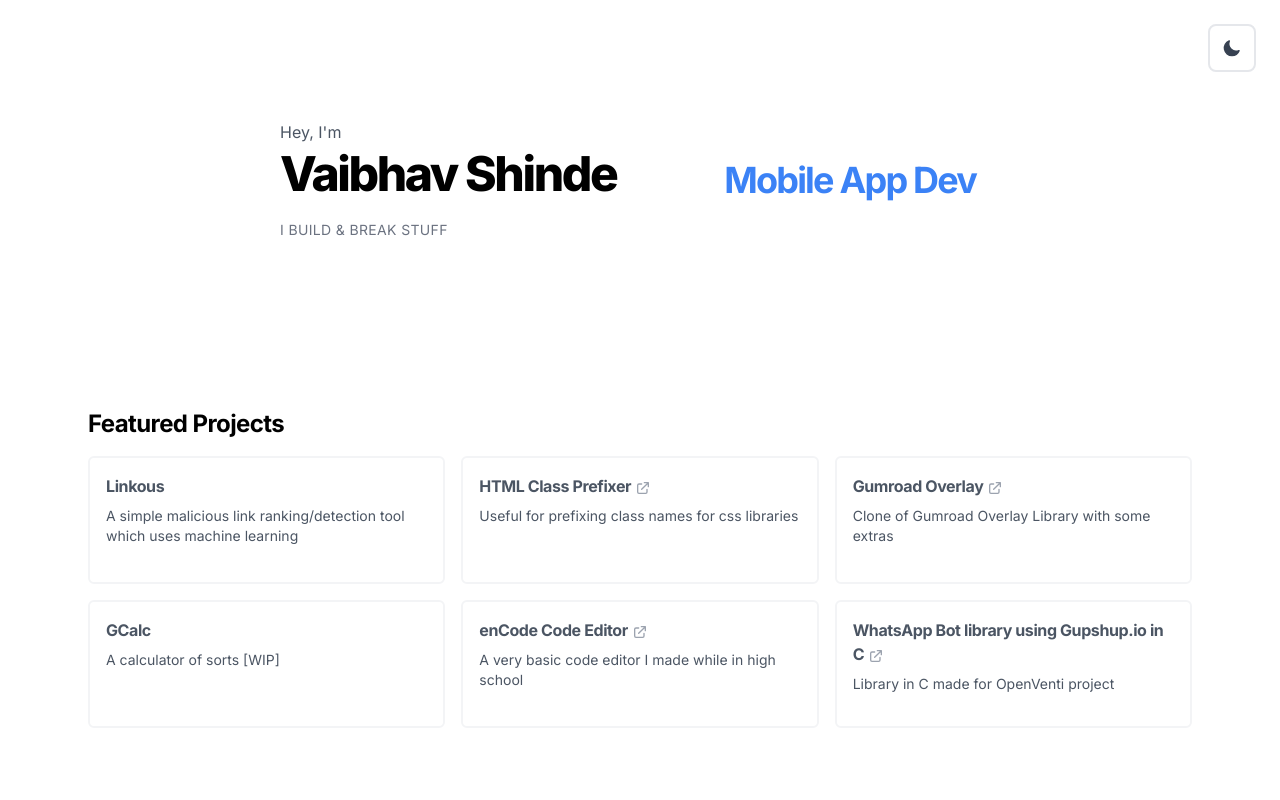
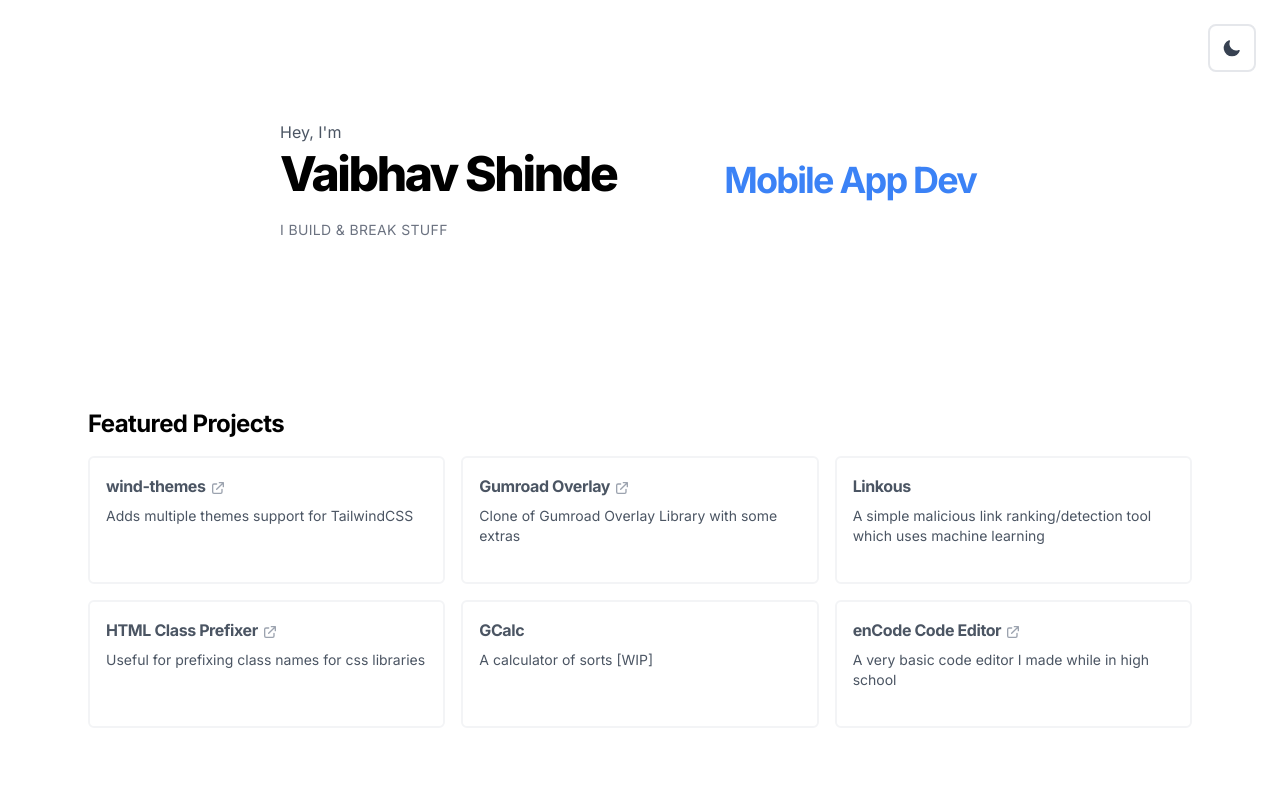
Before and after one commit to VaibKS/vaibhavshinde.com, a Next.js app: page / in a window 1280 px wide. Shown: the top 800 px of the page. Built offline with nearby package versions, Linux system fonts and the light colour scheme; what @tailwindcss/typography would draw is missing.

Commit message:
feat: update homepage projects

```diff
--- a/src/components/home/FeaturedProjects.js
+++ b/src/components/home/FeaturedProjects.js
@@ -9,6 +9,16 @@ export default function RecentProjects() {
         </div>
         <div className="grid grid-flow-row grid-cols-1 md:grid-cols-2 lg:grid-cols-3 gap-4">
           <ProjectCard
+            title="wind-themes"
+            subtext="Adds multiple themes support for TailwindCSS"
+            href="https://wind-themes.netlify.app"
+          />
+          <ProjectCard
+            title="Gumroad Overlay"
+            subtext="Clone of Gumroad Overlay Library with some extras"
+            href="https://gumroad-overlay-vs.netlify.app"
+          />
+          <ProjectCard
             title="Linkous"
             subtext="A simple malicious link ranking/detection tool which uses machine learning"
           />
@@ -17,22 +27,12 @@ export default function RecentProjects() {
             subtext="Useful for prefixing class names for css libraries"
             href="https://prefixer.netlify.app"
           />
-          <ProjectCard
-            title="Gumroad Overlay"
-            subtext="Clone of Gumroad Overlay Library with some extras"
-            href="https://gumroad-overlay-vs.netlify.app"
-          />
           <ProjectCard title="GCalc" subtext="A calculator of sorts [WIP]" />
           <ProjectCard
             title="enCode Code Editor"
             subtext="A very basic code editor I made while in high school"
             href="https://vaibks.github.io/editor"
           />
-          <ProjectCard
-            title="WhatsApp Bot library using Gupshup.io in C"
-            subtext="Library in C made for OpenVenti project"
-            href="https://github.com/VaibKS/whatsapp-bot-c"
-          />
         </div>
       </div>
     </div>
```
